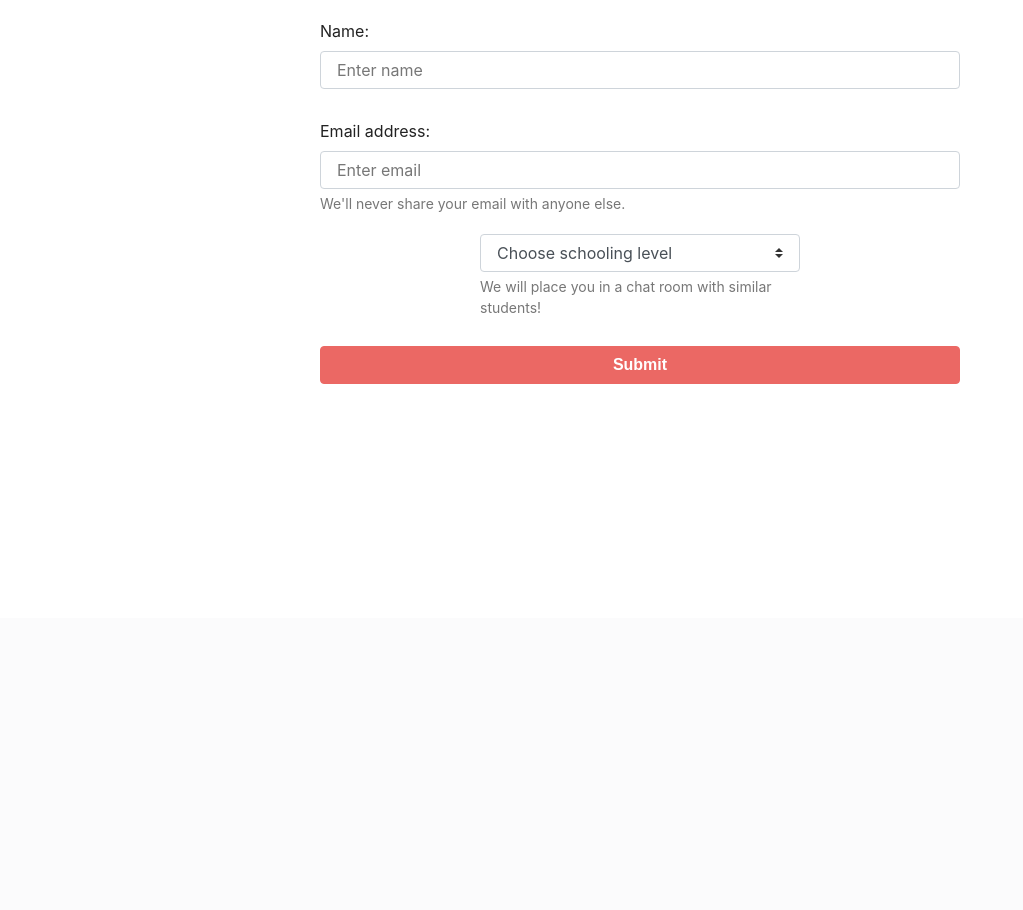
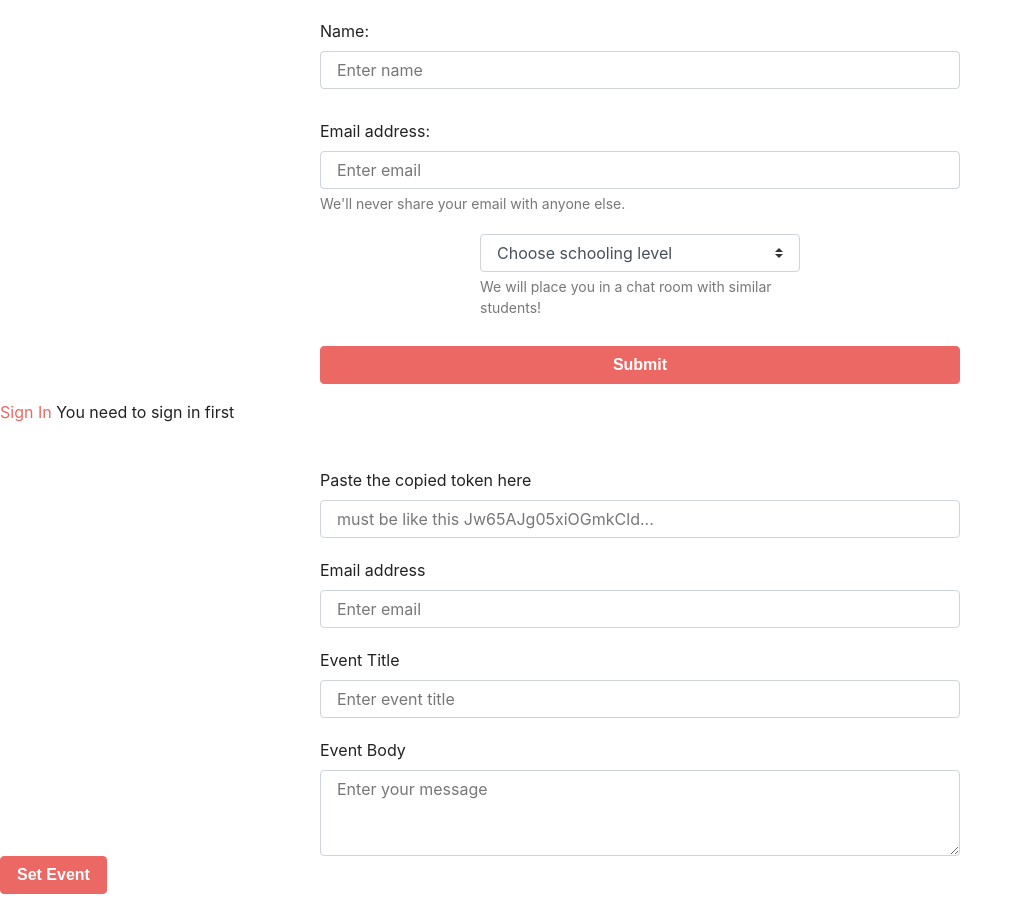
Before and after one commit to xsharonhe/offeye, a Flask app: page / in a window 1280 px wide. Shown: the part 182-1092 px from the top of the page, without its empty margins (0-1023 px from the left). Before the commit the page ends 566 px from the top, so only its background shows below. Run offline with Flask 2, Linux system fonts and the light colour scheme; some libraries are stand-ins or nearby versions; some web fonts are replaced.

Commit message:
Updated template

```diff
--- a/app/templates/template.html
+++ b/app/templates/template.html
@@ -1,11 +1,9 @@
-<!--https://bootswatch.com/lux/-->
-<!DOCTYPE html>
-<html lang="en">
+<html lang = "en">
     <head>
         <!--REQUIRED META TAGS-->
         <meta charset="UTF-8">
         <meta name="viewport" content="width=device-width, initial-scale=1, shrink-to-fit=no">
-        <title> {% block title %} StudentSearch {% endblock %}
+        <title> {% block title %} Google Calendar {% endblock %}
         </title><link rel="stylesheet" href="https://maxcdn.bootstrapcdn.com/bootstrap/4.0.0/css/bootstrap.min.css" integrity="sha384-Gn5384xqQ1aoWXA+058RXPxPg6fy4IWvTNh0E263XmFcJlSAwiGgFAW/dAiS6JXm" crossorigin="anonymous">
         <link rel="stylesheet" href="https://stackpath.bootstrapcdn.com/bootswatch/4.5.0/journal/bootstrap.min.css">
         <script src="https://ajax.googleapis.com/ajax/libs/jquery/3.5.1/jquery.min.js"></script>
@@ -15,6 +13,7 @@
         <link rel="stylesheet" href= "{{ url_for('static', filename='styles/template.styles.css') }}">
         {% block stylesheet %}
         {% endblock %}
+
     </head>
     <body>
         <div class="navbar-container">
@@ -67,5 +66,33 @@
          </div>
          <script src="https://cdn.jsdelivr.net/npm/popper.js@1.16.0/dist/umd/popper.min.js" integrity="sha384-Q6E9RHvbIyZFJoft+2mJbHaEWldlvI9IOYy5n3zV9zzTtmI3UksdQRVvoxMfooAo" crossorigin="anonymous"></script>
          <script src="https://stackpath.bootstrapcdn.com/bootstrap/4.4.1/js/bootstrap.min.js" integrity="sha384-wfSDF2E50Y2D1uUdj0O3uMBJnjuUD4Ih7YwaYd1iqfktj0Uod8GCExl3Og8ifwB6" crossorigin="anonymous"></script>
+
+
+        <div class = "form">
+            <form action = "http://localhost:3000/" method = "POST">
+                <a class = "button" target = "_blank" rel = "noopener noreferrer" href = "https://accounts.google.com/o/oauth2/v2/auth/oauthchooseaccount?access_type=offline&scope=https%3A%2F%2Fwww.googleapis.com%2Fauth%2Fcalendar.readonly&response_type=code&client_id=1081498362655-dncrr2ps5jo9asgreimekmhqj6p4bvun.apps.googleusercontent.com&redirect_uri=urn%3Aietf%3Awg%3Aoauth%3A2.0%3Aoob&flowName=GeneralOAuthFlow">Sign In</a>
+                 <span>You need to sign in first</span><br><br>
+                <div class="form-group">
+                    <label for="exampleInputEmail1">Paste the copied token here</label>
+                    <input name="token" type="email" class="form-control" id="exampleInputEmail1" aria-describedby="emailHelp" placeholder="must be like this Jw65AJg05xiOGmkCld...">
+                  </div>
+                <div class="form-group">
+                    <label for="exampleInputEmail1">Email address</label>
+                    <input type="email" class="form-control" id="exampleInputEmail1" aria-describedby="emailHelp" placeholder="Enter email">
+                  </div>
+                <div class="form-group">
+                    <label for="exampleInputEmail1">Event Title</label>
+                    <input type="email" class="form-control" id="exampleInputEmail1" aria-describedby="emailHelp" placeholder="Enter event title">
+                </div>
+                <div class="form-group">
+                    <label for = "body" for="exampleTextarea">Event Body</label>
+                    <textarea class="form-control" id="exampleTextarea" rows="3" spellcheck="false" placeholder="Enter your message"></textarea>
+                </div>
+                <button type = "submit" type="button" class="btn btn-primary">Set Event</button>
+
+            </form>
+        </div>
+        <script src="https://cdn.jsdelivr.net/npm/popper.js@1.16.0/dist/umd/popper.min.js" integrity="sha384-Q6E9RHvbIyZFJoft+2mJbHaEWldlvI9IOYy5n3zV9zzTtmI3UksdQRVvoxMfooAo" crossorigin="anonymous"></script>
+        <script src="https://stackpath.bootstrapcdn.com/bootstrap/4.4.1/js/bootstrap.min.js" integrity="sha384-wfSDF2E50Y2D1uUdj0O3uMBJnjuUD4Ih7YwaYd1iqfktj0Uod8GCExl3Og8ifwB6" crossorigin="anonymous"></script>
     </body>
 </html>
```
Lines whose indentation alone changed are shown as unchanged.
